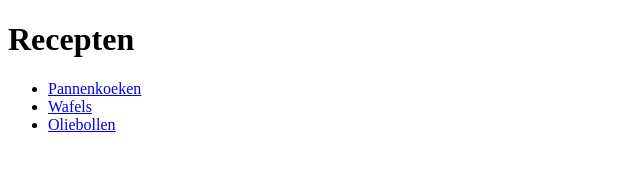
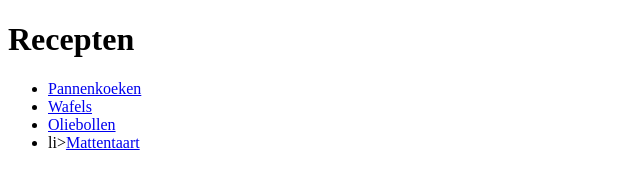
Before and after one commit to tballiere/recepten, a plain HTML site: page index.html in a window 1280 px wide. Shown: the whole page, without its empty margins (0-640 px from the left). Drawn offline with Linux system fonts and the light colour scheme.

Commit message:
index.html verwijst naar mattentaart.html

```diff
--- a/index.html
+++ b/index.html
@@ -11,6 +11,7 @@
 			<li><a href="pannenkoeken.html">Pannenkoeken</a></li>
 			<li><a href="wafels.html">Wafels</a></li>
 			<li><a href="oliebollen.html">Oliebollen</a></li>
+			<li>li><a href="mattentaart.html">Mattentaart</a></li>
 		</ul>
 	</nav>
 </body>
```
